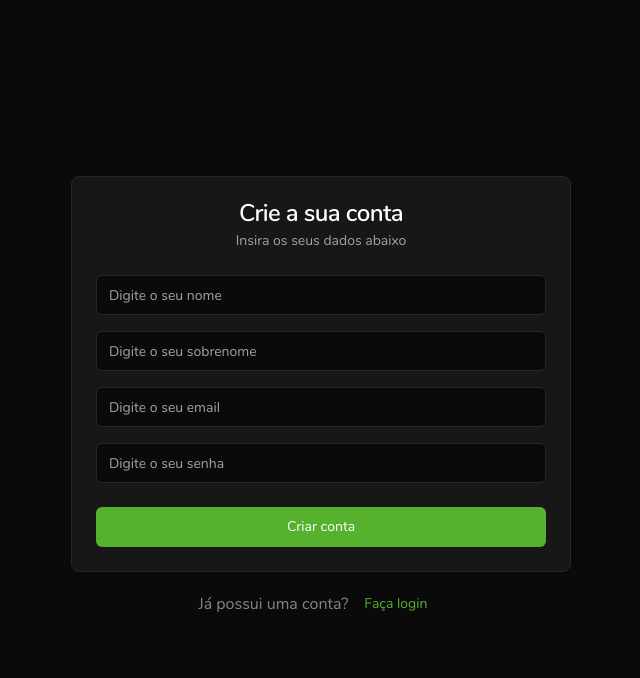
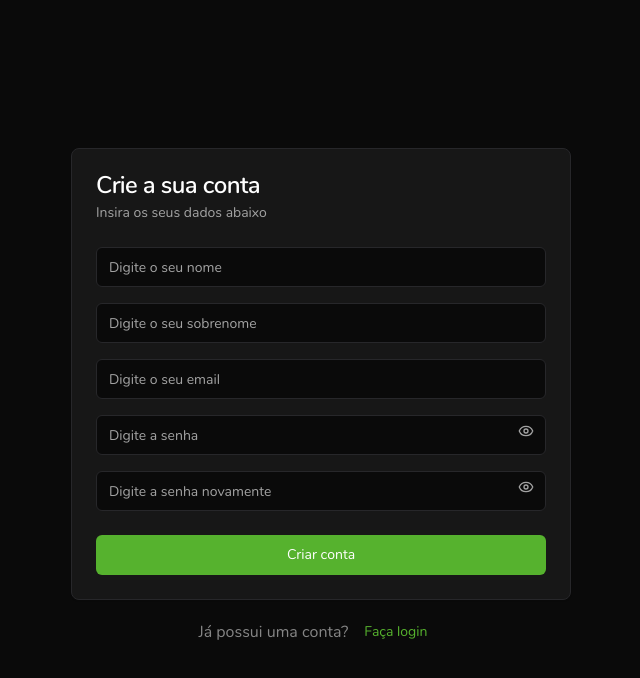
Before and after one commit to Lianoisaac/fintrack, a React (Vite) app: page /signup in a window 1280 px wide. Shown: the top 678 px of the page, without its empty margins (319-959 px from the left). Built offline with nearby package versions, Linux system fonts and the light colour scheme.

Commit message:
feat: add password input component

```diff
--- /dev/null
+++ b/src/components/password-input.jsx
@@ -0,0 +1,25 @@
+import { EyeIcon, EyeOffIcon } from 'lucide-react'
+import { Button } from './ui/button'
+import { Input } from './ui/input'
+import { useState } from 'react'
+
+const PasswordInput = ({ placeholder = 'Digite a sua senha' }) => {
+  const [passwordIsVisible, setPasswordIsVisible] = useState(false)
+  return (
+    <div className="relative">
+      <Input
+        type={passwordIsVisible ? 'text' : 'password'}
+        placeholder={placeholder}
+      />
+      <Button
+        variant="ghost"
+        className="buttom-0 absolute right-0 top-0 my-auto mr-1 h-8 w-8 text-muted-foreground"
+        onClick={() => setPasswordIsVisible((prev) => !prev)}
+      >
+        {passwordIsVisible ? <EyeOffIcon /> : <EyeIcon />}
+      </Button>
+    </div>
+  )
+}
+
+export default PasswordInput
--- a/src/pages/signup.jsx
+++ b/src/pages/signup.jsx
@@ -1,3 +1,4 @@
+import PasswordInput from '@/components/password-input'
 import { Button } from '@/components/ui/button'
 import {
   Card,
@@ -14,7 +15,7 @@ const SignupPage = () => {
   return (
     <div className="flex h-screen w-screen flex-col items-center justify-center gap-3">
       <Card className="w-[500px]">
-        <CardHeader className="items-center justify-center">
+        <CardHeader>
           <CardTitle>Crie a sua conta</CardTitle>
           <CardDescription>Insira os seus dados abaixo</CardDescription>
         </CardHeader>
@@ -22,7 +23,8 @@ const SignupPage = () => {
           <Input placeholder="Digite o seu nome" />
           <Input placeholder="Digite o seu sobrenome" />
           <Input placeholder="Digite o seu email" />
-          <Input type="password" placeholder="Digite o seu senha" />
+          <PasswordInput placeholder="Digite a senha" />
+          <PasswordInput placeholder="Digite a senha novamente" />
         </CardContent>
         <CardFooter>
           <Button className="w-full">Criar conta</Button>
```
